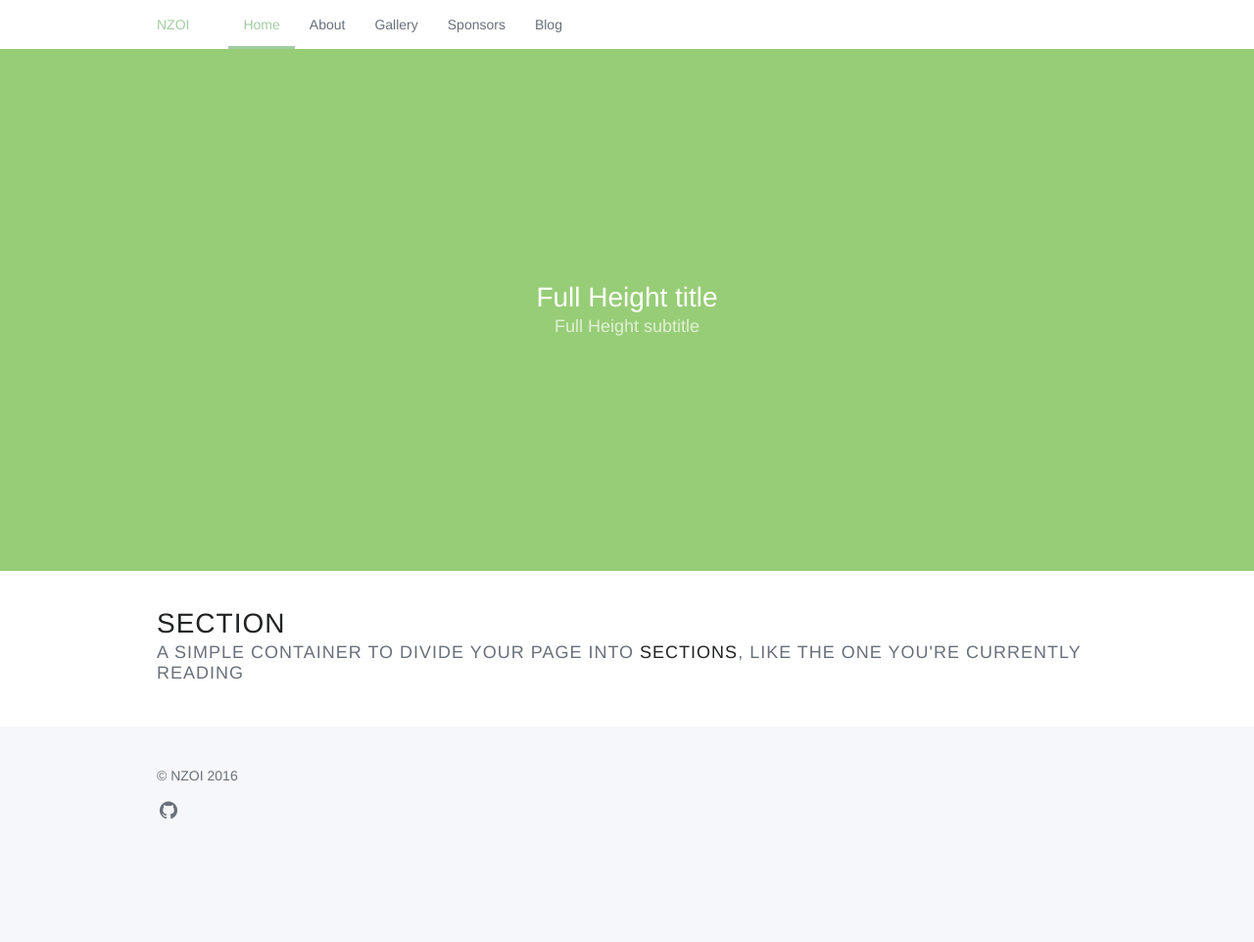
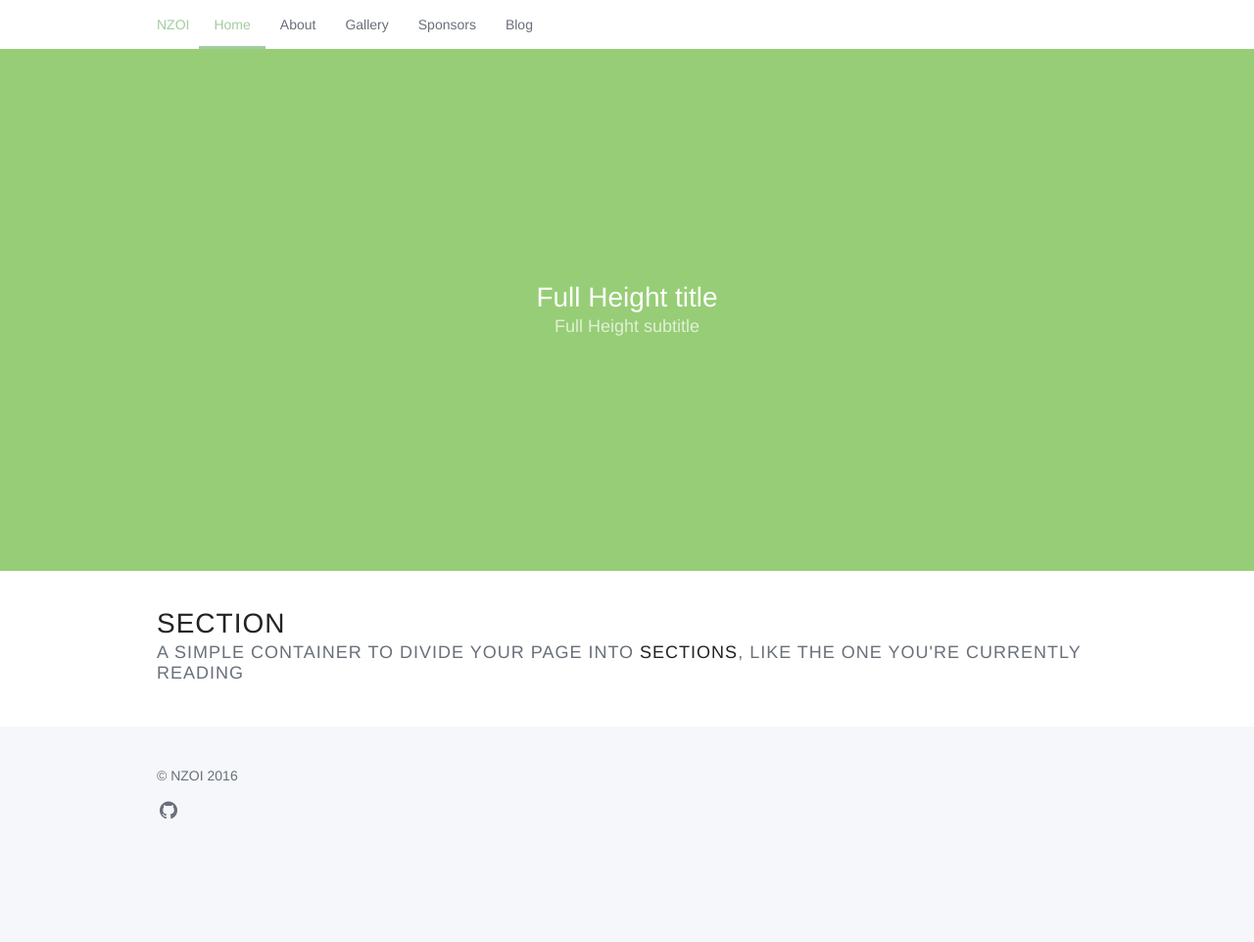
Before and after one commit to NZOI/NZOI.github.io, a Jekyll site: the page built from index.html, in a window 1280 px wide. Shown: the whole page at 98% size. Built offline with Jekyll 4.4.1, drawn with Linux system fonts in a browser that asks for light colours; nearby versions of some CDN libraries.

Commit message:
Prevent main.css from showing up in the top menu from site pages

```diff
--- a/_includes/header.html
+++ b/_includes/header.html
@@ -6,12 +6,13 @@
     </a>
 
     {% assign nodes = site.pages | sort: "weight" %}
-
-      {% for nodes in nodes %}
-        {% if nodes.url == page.url %}
-          <a class="header-tab is-active" href="{{nodes.url}}" class="active">{{nodes.title}}</a>
+    {% for node in nodes %}
+      {% if node.weight %}
+        {% if node.url == page.url %}
+          <a class="header-tab is-active" href="{{node.url}}" class="active">{{node.title}}</a>
         {% else %}
-          <a class="header-tab" href="{{nodes.url}}">{{nodes.title}}</a>
+        <a class="header-tab" href="{{node.url}}">{{node.title}}</a>
+        {% endif %}
       {% endif %}
     {% endfor %}
 
```
Lines whose indentation alone changed are shown as unchanged.
